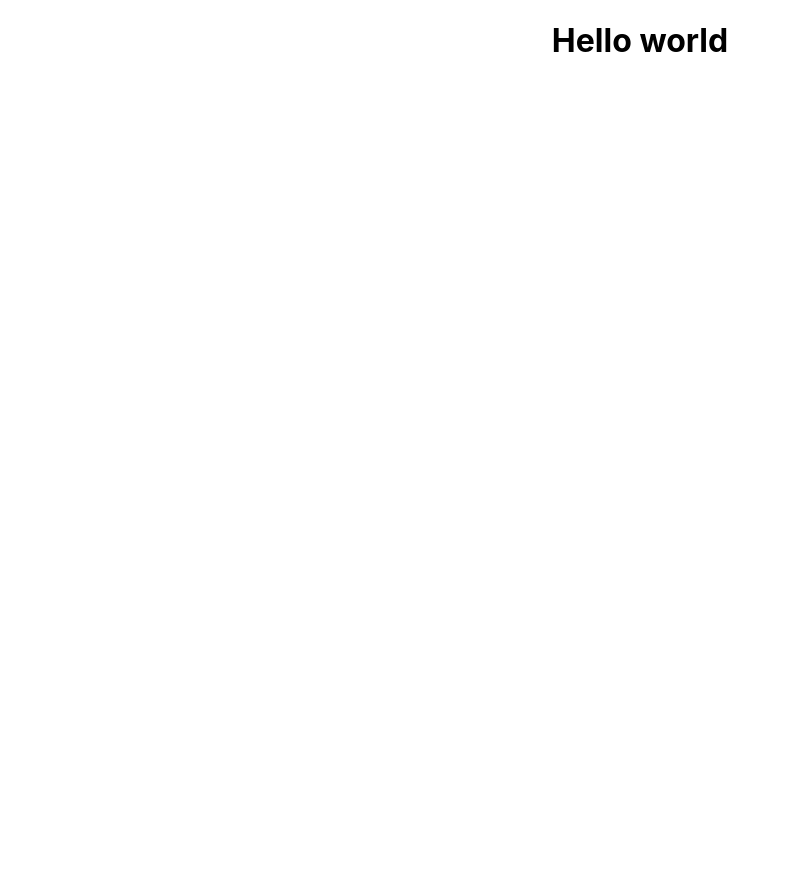
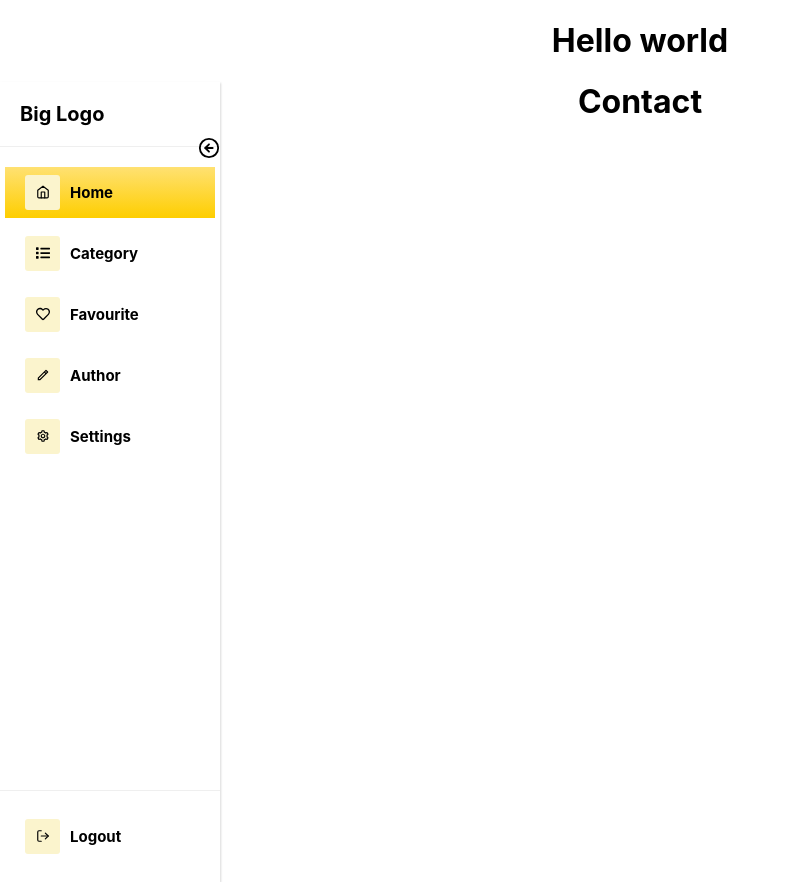
Before and after one commit to MemeEngineer/johnny-github.io, a React (Create React App) app: page /contact in a window 1280 px wide. Shown: the whole page, without its empty margins (0-785 px from the left). Before the commit the page ends 800 px from the top, so only its background shows below. Built offline with nearby package versions, Linux system fonts and the light colour scheme.

Commit message:
Placeholder navbar

```diff
--- a/package.json
+++ b/package.json
@@ -8,6 +8,8 @@
     "@testing-library/user-event": "^13.5.0",
     "react": "^18.2.0",
     "react-dom": "^18.2.0",
+    "react-icons": "^4.10.1",
+    "react-pro-sidebar": "^0.7.1",
     "react-router-dom": "^6.15.0",
     "react-scripts": "5.0.1",
     "web-vitals": "^2.1.4"
--- a/src/App.js
+++ b/src/App.js
@@ -1,10 +1,22 @@
-
 import './App.css';
-
+import {Routes, Route} from 'react-router-dom'
+import Navbar from "./components/Navbar"
+import About from "./pages/About"
+import Gallery from "./pages/Gallery"
+import Contact from "./pages/Contact"
 function App() {
   return (
     <div className="App">
       <h1>Hello world</h1>
+      <Navbar/>
+      <Routes>
+
+    <Route path="/" element={<About/>} />
+    <Route path="/gallery" element={<Gallery/>}/>
+    <Route path="/contact" element={<Contact/>}/>
+    <Route path="*" element={<About/>}/>
+
+      </Routes>
     </div>
   );
 }
--- /dev/null
+++ b/src/components/Navbar.css
@@ -0,0 +1,68 @@
+#header {
+    position: absolute;
+    width: 220px;
+  }
+  #header .pro-sidebar {
+    height: 100vh;
+  }
+  #header .closemenu {
+    color: #000;
+    position: absolute;
+    right: 0;
+    z-index: 9999;
+    line-height: 20px;
+    border-radius: 50%;
+    font-weight: bold;
+    font-size: 22px;
+    top: 55px;
+    cursor: pointer;
+  }
+  #header .pro-sidebar {
+    width: 100%;
+    min-width: 100%;
+  }
+  #header .pro-sidebar.collapsed {
+    width: 80px;
+    min-width: 80px;
+  }
+  #header .pro-sidebar-inner {
+    background-color: white;
+    box-shadow: 0.5px 0.866px 2px 0px rgba(0, 0, 0, 0.15);
+  }
+  #header .pro-sidebar-inner .pro-sidebar-layout {
+    overflow-y: hidden;
+  }
+  #header .pro-sidebar-inner .pro-sidebar-layout .logotext p {
+    font-size: 20px;
+    padding: 0 20px;
+    color: #000;
+    font-weight: bold;
+  }
+  #header .pro-sidebar-inner .pro-sidebar-layout ul {
+    padding: 0 5px;
+  }
+  #header .pro-sidebar-inner .pro-sidebar-layout ul .pro-inner-item {
+    color: #000;
+    margin: 10px 0px;
+    font-weight: bold;
+  }
+  #header .pro-sidebar-inner .pro-sidebar-layout ul .pro-inner-item .pro-icon-wrapper {
+    background-color: #fbf4cd;
+    color: #000;
+    border-radius: 3px;
+  }
+  #header .pro-sidebar-inner .pro-sidebar-layout ul .pro-inner-item .pro-icon-wrapper .pro-item-content {
+    color: #000;
+  }
+  #header .pro-sidebar-inner .pro-sidebar-layout .active {
+    background-image: linear-gradient(0deg, #fece00 0%, #ffe172 100%);
+  }
+  #header .logo {
+    padding: 20px;
+  }
+
+  @media only screen and (max-width: 720px) {
+    html {
+      overflow: hidden;
+    }
+  }
--- a/src/components/Navbar.js
+++ b/src/components/Navbar.js
@@ -1,10 +1,69 @@
-
-
+import {Link} from "react-router-dom"
+import {useState} from "react"
+import {
+    ProSidebar,
+    Menu,
+    MenuItem,
+    SidebarHeader,
+    SidebarFooter,
+    SidebarContent,
+  } from "react-pro-sidebar";
+import { FaList, FaRegHeart } from "react-icons/fa";
+import { FiHome, FiLogOut, FiArrowLeftCircle, FiArrowRightCircle } from "react-icons/fi";
+import { RiPencilLine } from "react-icons/ri";
+import { BiCog } from "react-icons/bi";
+import "react-pro-sidebar/dist/css/styles.css";
+import "./Navbar.css";
 
 export default function Navbar(){
+     //create initial menuCollapse state using useState hook
+     const [menuCollapse, setMenuCollapse] = useState(false)
+
+     //create a custom function that will change menucollapse state from false to true and true to false
+   const menuIconClick = () => {
+     //condition checking to change state from true to false and vice versa
+     menuCollapse ? setMenuCollapse(false) : setMenuCollapse(true);
+   };
+
     return(
-        <div>
-            <h1>NavBar</h1>
-        </div>
+        <nav>
+
+      <div id="header">
+          {/* collapsed props to change menu size using menucollapse state */}
+        <ProSidebar collapsed={menuCollapse}>
+          <SidebarHeader>
+          <div className="logotext">
+              {/* small and big change using menucollapse state */}
+              <p>{menuCollapse ? "Logo" : "Big Logo"}</p>
+            </div>
+            <div className="closemenu" onClick={menuIconClick}>
+                {/* changing menu collapse icon on click */}
+              {menuCollapse ? (
+                <FiArrowRightCircle/>
+              ) : (
+                <FiArrowLeftCircle/>
+              )}
+            </div>
+          </SidebarHeader>
+          <SidebarContent>
+            <Menu iconShape="square">
+              <MenuItem active={true} icon={<FiHome />}>
+                Home
+              </MenuItem>
+              <MenuItem icon={<FaList />}>Category</MenuItem>
+              <MenuItem icon={<FaRegHeart />}>Favourite</MenuItem>
+              <MenuItem icon={<RiPencilLine />}>Author</MenuItem>
+              <MenuItem icon={<BiCog />}>Settings</MenuItem>
+            </Menu>
+          </SidebarContent>
+          <SidebarFooter>
+            <Menu iconShape="square">
+              <MenuItem icon={<FiLogOut />}>Logout</MenuItem>
+            </Menu>
+          </SidebarFooter>
+        </ProSidebar>
+      </div>
+        </nav>
+
     )
 }
--- a/src/index.js
+++ b/src/index.js
@@ -3,10 +3,15 @@
 import './index.css';
 import App from './App';
 
+//React Router
+import {BrowserRouter as Router} from 'react-router-dom'
+
 
 const root = ReactDOM.createRoot(document.getElementById('root'));
 root.render(
   <React.StrictMode>
+    <Router>
     <App />
+    </Router>
   </React.StrictMode>
 );
--- a/src/pages/Contact.js
+++ b/src/pages/Contact.js
@@ -1,11 +1,11 @@
 
 
-export default function Labs(){
+export default function Contact(){
 
     return(
         <div>
             <h1>
-                LABS
+                Contact
             </h1>
         </div>
     )
```
Also changed, not shown: 2 other files (tests, documents, lock files or other folders).
